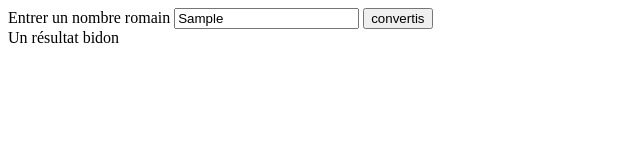
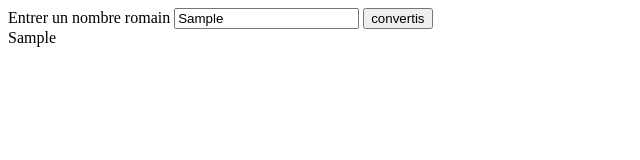
Before and after one commit to Rookie-Club/katas, a plain HTML site: page nombres-romains/javascript/index.html in a window 1280 px wide. Both pictures are taken after typing "Sample" into the empty fields and a click on the button "convertis". Shown: the full height of the page, 0-640 px from the left. Drawn offline with Linux system fonts and the light colour scheme.

Commit message:
On charge le js au démarrage et on affiche le contenu du champs

```diff
--- a/nombres-romains/javascript/index.html
+++ b/nombres-romains/javascript/index.html
@@ -6,7 +6,7 @@
 
 <label>
     Entrer un nombre romain
-    <input type="text">
+    <input type="text" id="romain">
 </label>
 
 <button id="convertisseur">convertis</button>
@@ -14,12 +14,10 @@
 <div id="resultat"></div>
 
 <script>
-    var init = function () {
+    window.onload = function () {
         convertisseur.onclick = function () {
             console.count("J'ai cliqué");
+            resultat.innerHTML = romain.value;
         }
-        resultat.innerHTML = "Un résultat bidon";
-        console.info("C'est fini !");
     }
-    init();
 </script>
```
